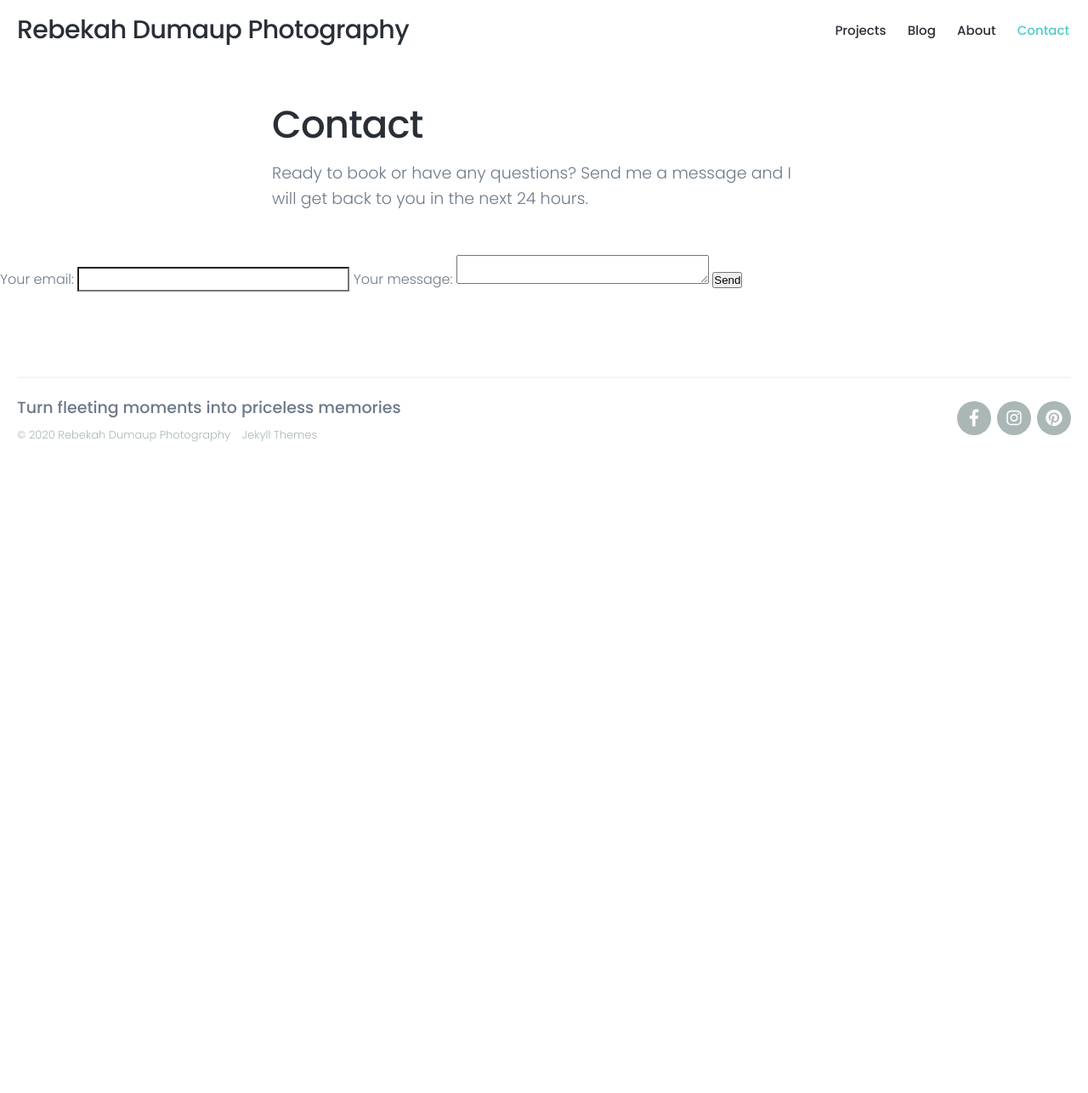
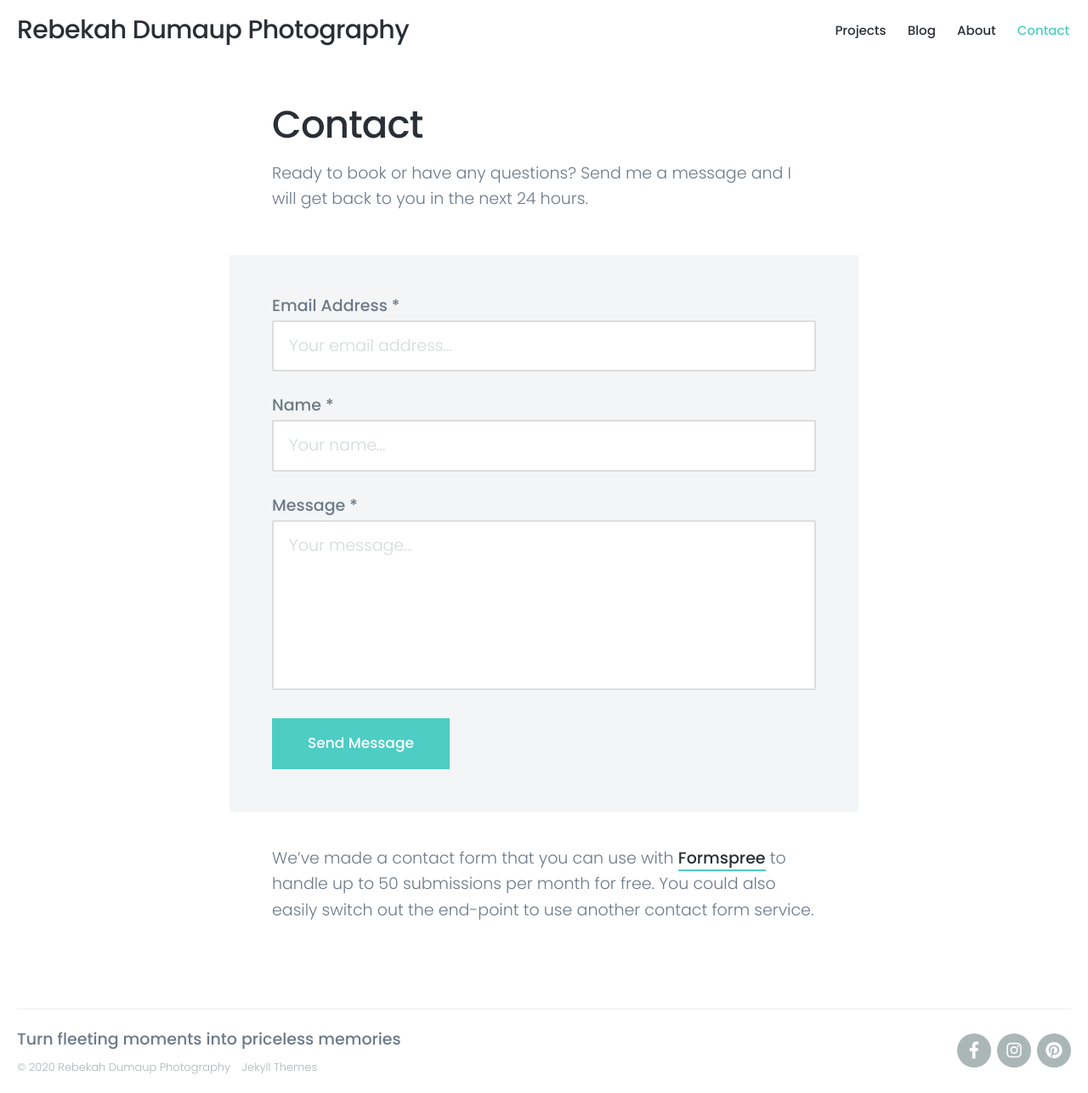
Before and after one commit to rdumaup/rdumaup.github.io, a Jekyll site: the page built from _pages/contact.md, in a window 1280 px wide. Shown: the whole page at 85% size. Built offline with Jekyll 4.4.1, drawn with Linux system fonts in a browser that asks for light colours; nearby versions of some CDN libraries; before the commit the page ends 900 px from its top, so only the background shows below that.

Commit message:
contact page changes

```diff
--- a/_pages/contact.md
+++ b/_pages/contact.md
@@ -5,21 +5,7 @@ description: Need a photographer? Rebekah Dumaup is a wedding, engagement, portr
 featured_image:
 ---
 
-<!-- modify this form HTML and place wherever you want your form -->
+{% include contact-form.html %}
 
-<form
-  action="https://formspree.io/f/xgenbdyg"
-  method="POST">
-  <label>
-    Your email:
-    <input type="text" name="_replyto">
-  </label>
-  <label>
-    Your message:
-    <textarea name="message"></textarea>
-  </label>
 
-  <!-- your other form fields go here -->
-
-  <button type="submit">Send</button>
-</form>
+We've made a contact form that you can use with [Formspree](https://formspree.io/create/jekyllthemes) to handle up to 50 submissions per month for free. You could also easily switch out the end-point to use another contact form service.
```
